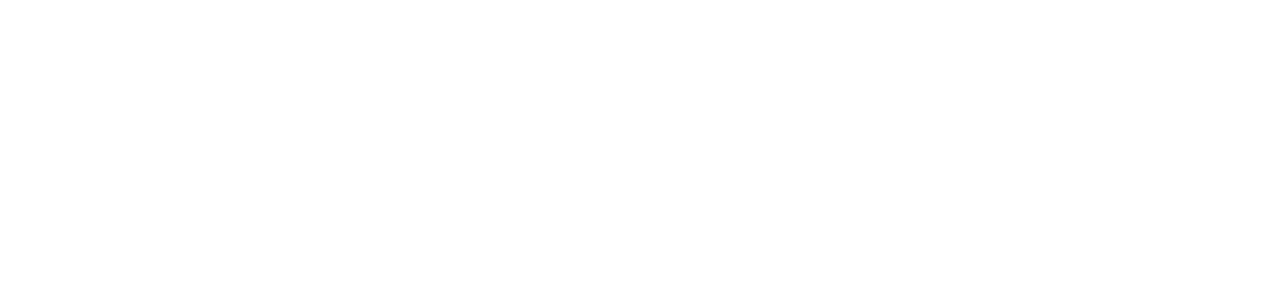
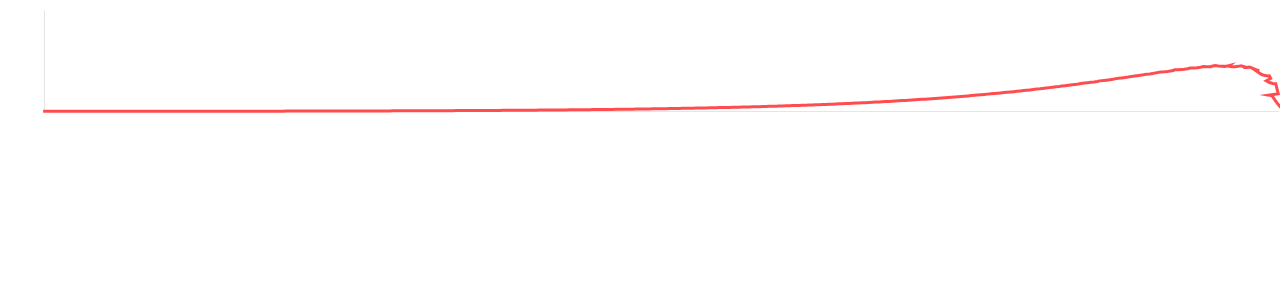
Before and after one commit to Nagham-Rashid-Alshaarany/guess-the-number, a React (Create React App) app: page / in a window 1280 px wide. Shown: the top 300 px of the page. Built offline with nearby package versions, Linux system fonts and the light colour scheme.

Commit message:
create game board

```diff
--- a/package.json
+++ b/package.json
@@ -10,9 +10,12 @@
     "@types/node": "^16.18.106",
     "@types/react": "^18.3.5",
     "@types/react-dom": "^18.3.0",
+    "chart.js": "^4.4.4",
     "react": "^18.3.1",
+    "react-chartjs-2": "^5.2.0",
     "react-dom": "^18.3.1",
     "react-scripts": "5.0.1",
+    "sass": "^1.77.8",
     "typescript": "^4.9.5",
     "web-vitals": "^2.1.4"
   },
--- a/src/App.tsx
+++ b/src/App.tsx
@@ -2,10 +2,14 @@
 import logo from './logo.svg';
 import './App.css';
 import Home from './pages/Home';
+import { GameProvider } from './context';
+import GameBoard from './components/GameBoard';
 
 function App() {
   return (
-    <Home />
+    <GameProvider>
+      <GameBoard />
+    </GameProvider>
   );
 }
 
--- a/src/components/GameBoard/GameBoard.scss
+++ b/src/components/GameBoard/GameBoard.scss
@@ -0,0 +1 @@
+@import '../../styles/variables.scss'
--- a/src/components/GameBoard/GameBoard.tsx
+++ b/src/components/GameBoard/GameBoard.tsx
@@ -1,7 +1,91 @@
-import React from "react";
+// src/components/GameBoard/GameBoard.tsx
 
-export default function GameBoard(){
-    return(
-        <></>
-    )
-}
+import React, { useEffect } from 'react';
+import { Line } from 'react-chartjs-2';
+import { Chart, registerables } from 'chart.js';
+import { useGameContext } from '../../context';
+import './GameBoard.scss';
+
+// Register all necessary components from Chart.js
+Chart.register(...registerables);
+
+
+export default function GameBoard() {
+    const { round, setMultiplier, stopGame } = useGameContext();
+    const { multiplier, multiplierHistory, speed, isRunning } = round;
+
+    useEffect(() => {
+        let interval: NodeJS.Timeout | null = null;
+
+        if (isRunning) {
+
+            interval = setInterval(() => {
+                setMultiplier((prevMultiplier) => {
+                    const newMultiplier = parseFloat((prevMultiplier + 0.01).toFixed(2));
+                    if (newMultiplier >= 10) {
+                        stopGame();
+                        return newMultiplier;
+                    }
+
+                    return newMultiplier;
+                });
+            }, 20);
+        }
+
+        return () => {
+            if (interval) {
+                clearInterval(interval);
+            }
+        };
+    }, [isRunning, speed, setMultiplier, stopGame]);
+
+    // Sample data - this should ideally reflect real-time data from the game
+    const data = {
+        labels: Array.from({ length: multiplierHistory.length }, (_, i) => i + 1),
+        datasets: [
+            {
+                label: 'Multiplier',
+                data: multiplierHistory.map(m => ({ x: 0, y: Math.exp(2 * m) })),
+                borderColor: '#ff4d4f',
+                borderWidth: 3,
+                fill: false,
+                pointRadius: 0,
+                pointHoverRadius: 0,
+            },
+        ],
+    };
+
+    const options = {
+        responsive: true,
+        maintainAspectRatio: false,
+        scales: {
+            y: {
+                ticks: {
+                    color: '#fff',
+                },
+                grid: {
+                    color: 'rgba(255, 255, 255, 0.1)',
+                },
+            },
+            x: {
+                begainAtZero: true,
+                ticks: {
+                    color: '#fff',
+                },
+                grid: {
+                    color: 'rgba(255, 255, 255, 0.1)',
+                },
+            },
+        },
+        plugins: {
+            legend: {
+                display: false,
+            },
+        },
+    };
+    return (
+        <div className="game-board">
+            <Line data={data} options={options} />
+        </div>
+    );
+};
--- a/src/context/GameContext.tsx
+++ b/src/context/GameContext.tsx
@@ -11,23 +11,29 @@
 interface GameRound {
     points: number;
     multiplier: number;
+    multiplierHistory: number[];
     players: Player[];
     speed: number;
+    isRunning: boolean,
 }
 
 interface GameContextProps {
     round: GameRound;
     setPoints: (points: number) => void;
-    setMultiplier: (multiplier: number) => void;
+    setMultiplier: (multiplier: number | ((prevMultiplier: number) => number)) => void;
     setPlayers: (players: Player[]) => void;
     setSpeed: (speed: number) => void;
+    startGame: () => void;
+    stopGame: () => void;
 }
 
 const initialState: GameRound = {
     points: 100,
-    multiplier: 1,
+    multiplier: 0,
+    multiplierHistory: [0],
     players: [],
     speed: 1,
+    isRunning: true,
 };
 
 const GameContext = createContext<GameContextProps | undefined>(undefined);
@@ -39,8 +45,15 @@
         setState((prevState) => ({ ...prevState, points }));
     };
 
-    const setMultiplier = (multiplier: number) => {
-        setState((prevState) => ({ ...prevState, multiplier }));
+    const setMultiplier = (multiplier: number | ((prevMultiplier: number) => number)) => {
+        setState((prevState) => {
+            const newMultiplier = typeof multiplier === 'function' ? multiplier(prevState.multiplier) : multiplier;
+            return {
+                ...prevState,
+                multiplier: newMultiplier,
+                multiplierHistory: [...prevState.multiplierHistory, newMultiplier],
+            };
+        });
     };
 
     const setPlayers = (players: Player[]) => {
@@ -50,9 +63,18 @@
     const setSpeed = (speed: number) => {
         setState((prevState) => ({ ...prevState, speed }));
     };
+    const startGame = () => {
+        setState((prevState) => ({ ...prevState, isRunning: true }));
+    };
+
+    const stopGame = () => {
+        setState((prevState) => ({ ...prevState, isRunning: false }));
+    };
 
     return (
-        <GameContext.Provider value={{ round: state, setPoints, setMultiplier, setPlayers, setSpeed }}>
+        <GameContext.Provider
+            value={{ round: state, setPoints, setMultiplier, setPlayers, setSpeed, startGame, stopGame }}
+        >
             {children}
         </GameContext.Provider>
     );
```
Also changed, not shown: 1 other file (tests, documents, lock files or other folders).
